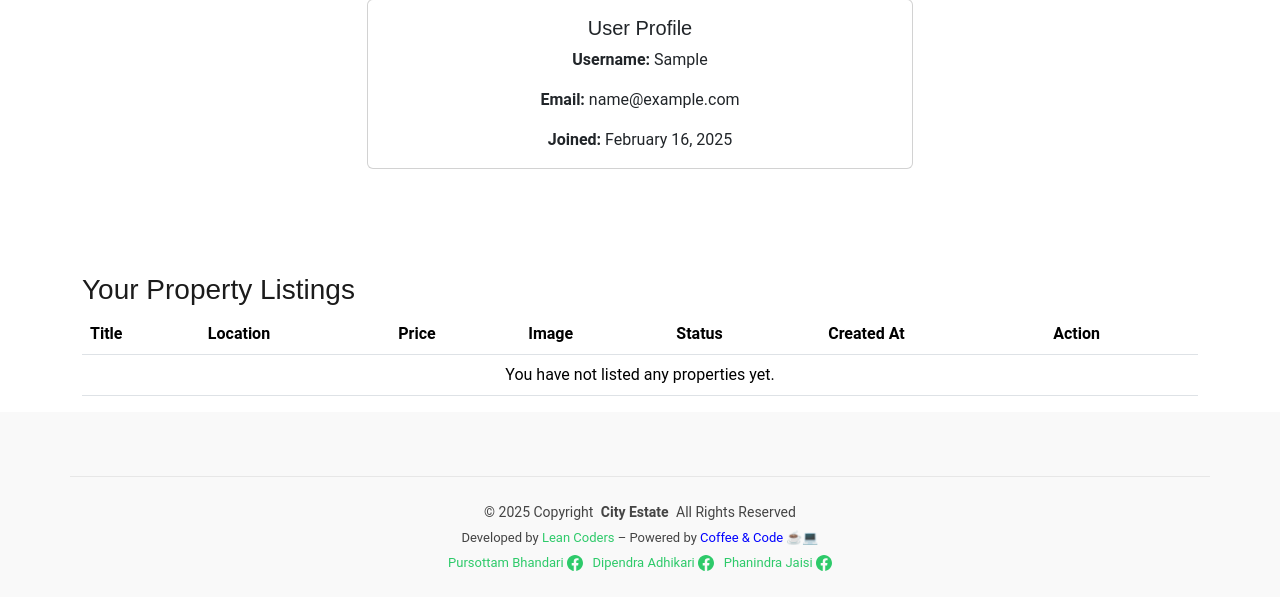
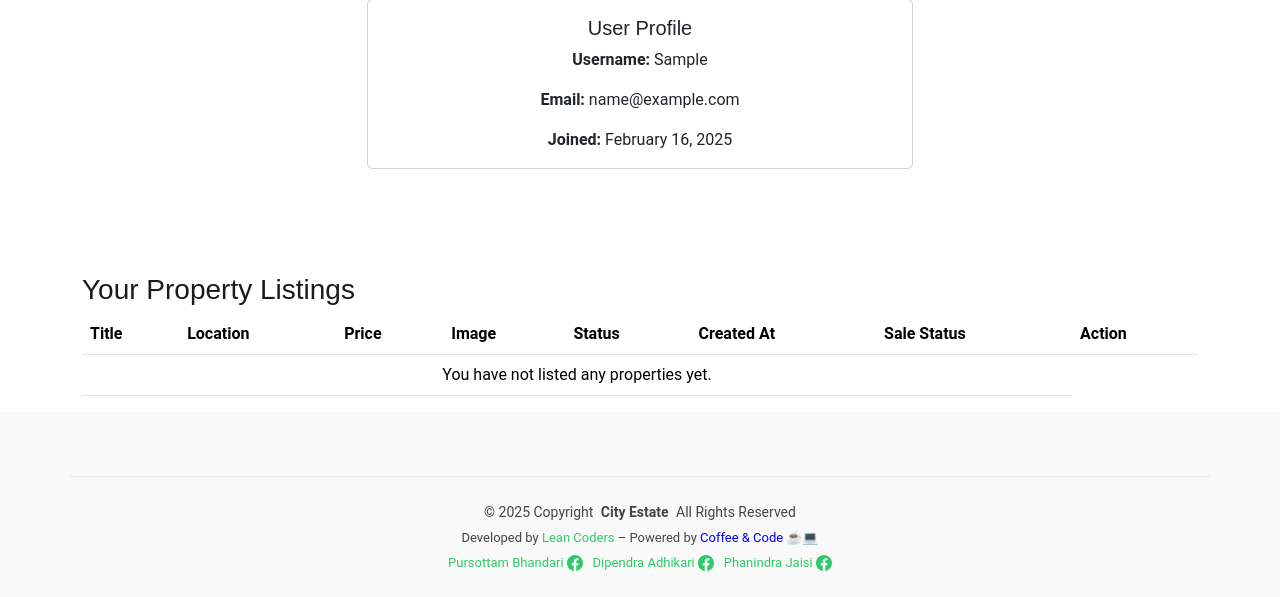
Before and after one commit to Dipendra-adk/7thSemProject, a Django app: page /dashboard/ in a window 1280 px wide. Shown: the part 240-837 px from the top of the page. Run offline with Django 4.2, Linux system fonts and the light colour scheme; the visitor is signed in with stand-in values (Sample User, id 1); data that the repository does not hold is empty; parts of the project's set-up code (start-up, migrations or seed data) failed here and were passed over; some libraries are stand-ins or nearby versions.

Commit message:
sale status

```diff
--- a/homePricePredictior/house/models.py
+++ b/homePricePredictior/house/models.py
@@ -68,10 +68,10 @@ class Property(models.Model):
         ('semi_furnished', 'Semi-furnished'),
         ('unfurnished', 'Unfurnished'),
     ]
-    # SALE_STATUS_CHOICES = [
-    #     ('available', 'Available'),
-    #     ('sold', 'Sold'),
-    # ]
+    SALE_STATUS_CHOICES = [
+        ('available', 'Available'),
+        ('sold', 'Sold'),
+    ]
     title = models.CharField(max_length=200)
     city = models.CharField(max_length=100, choices=CITY_CHOICES)
     area = models.DecimalField(max_digits=10, decimal_places=2)
@@ -89,11 +89,11 @@ class Property(models.Model):
     property_image = models.ImageField(upload_to='property_images/')
     is_approved = models.BooleanField(default=False)
     decline_reason = models.TextField(null=True, blank=True)
-    # sale_status = models.CharField(
-    #     max_length=20,
-    #     choices=SALE_STATUS_CHOICES,
-    #     default='available'
-    # )
+    sale_status = models.CharField(
+        max_length=20,
+        choices=SALE_STATUS_CHOICES,
+        default='available'
+    )
     created_at = models.DateTimeField(auto_now_add=True)
 
     def __str__(self):
--- a/homePricePredictior/house/templates/property_detail.html
+++ b/homePricePredictior/house/templates/property_detail.html
@@ -63,6 +63,7 @@
             <p>
               <strong>Furnishing Status:</strong> {{ property.furnishingstatus}}
             </p>
+            <p><strong>Sale Status:</strong> {{ property.sale_status }}</p>
           </div>
         </div>
 
--- a/homePricePredictior/house/templates/user_dashboard.html
+++ b/homePricePredictior/house/templates/user_dashboard.html
@@ -34,13 +34,9 @@
       </div>
     </div>
   </div>
-  {% if messages %}
-  {% for message in messages %}
-      <div class="alert alert-{{ message.tags }}">
-          {{ message }}
-      </div>
-  {% endfor %}
-{% endif %}
+  {% if messages %} {% for message in messages %}
+  <div class="alert alert-{{ message.tags }}">{{ message }}</div>
+  {% endfor %} {% endif %}
 
   <div class="container mt-4">
     <h3>Your Property Listings</h3>
@@ -53,6 +49,7 @@
           <th>Image</th>
           <th>Status</th>
           <th>Created At</th>
+          <th>Sale Status</th>
           <th>Action</th>
         </tr>
       </thead>
@@ -89,6 +86,13 @@
           </td>
           <td>{{ property.created_at|date:"F d, Y" }}</td>
           <td>
+            {% if property.sale_status == 'available' %}
+            <span class="badge bg-info">Available</span>
+            {% else %}
+            <span class="badge bg-secondary">Sold</span>
+            {% endif %}
+          </td>
+          <td>
             <a
               href="{% url 'edit_property' property.id %}"
               class="btn btn-success btn-sm"
--- a/homePricePredictior/house/views.py
+++ b/homePricePredictior/house/views.py
@@ -387,7 +387,8 @@ def seller_view(request):
                 parking=parking,
                 furnishingstatus=furnishingstatus,
                 price=price,
-                seller=request.user
+                seller=request.user,
+                sale_status='available',
             )
             property.save()
 
@@ -403,7 +404,18 @@ def seller_view(request):
 
     return render(request, 'seller.html')
 
-
+@login_required
+def update_sale_status(request, property_id):
+    if request.method == 'POST':
+        property = get_object_or_404(Property, id=property_id, seller=request.user)
+        new_status = request.POST.get('sale_status')
+        if new_status in dict(Property.SALE_STATUS_CHOICES):
+            property.sale_status = new_status
+            property.save()
+            messages.success(request, 'Sale status updated successfully!')
+        else:
+            messages.error(request, 'Invalid sale status!')
+    return redirect('user_dashboard')
 
 def property_detail(request, property_id):
     property_obj = get_object_or_404(Property, id=property_id)
@@ -479,7 +491,7 @@ def edit_property(request, property_id):
             property_obj.parking = request.POST.get('parking')
             property_obj.furnishingstatus = request.POST.get('furnishingstatus')
             property_obj.price = request.POST.get('price')
-
+            property_obj.sale_status = request.POST.get('sale_status')
             # Handle boolean fields
             for field in boolean_fields:
                 # Convert string 'True'/'False' to actual boolean
@@ -508,7 +520,8 @@ def edit_property(request, property_id):
     return render(request, 'edit_property.html', {
         'property': property_obj,
         'city_choices': Property.CITY_CHOICES,
-        'furnishing_choices': Property.FURNISHING_STATUS_CHOICES
+        'furnishing_choices': Property.FURNISHING_STATUS_CHOICES,
+        'sale_status_choices':Property.SALE_STATUS_CHOICES
     })
 
 def delete_property(request, property_id):
```
Also changed, not shown: homePricePredictior/house/templates/edit_property.html (+13 -0 lines), homePricePredictior/house/migrations/0011_property_sale_status_alter_property_city_and_more.py (added), homePricePredictior/media/property_images/h11_ZAHL83T.avif (added).
